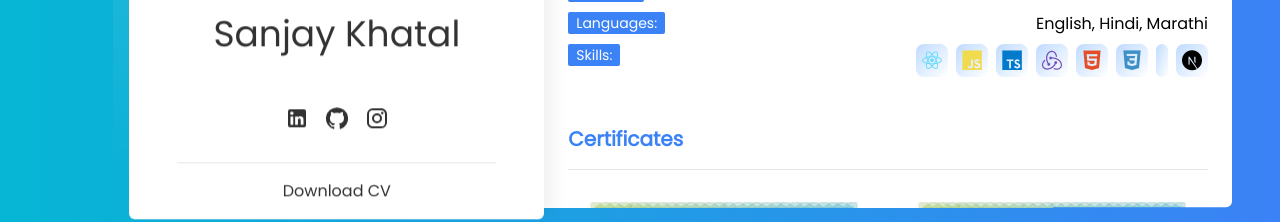
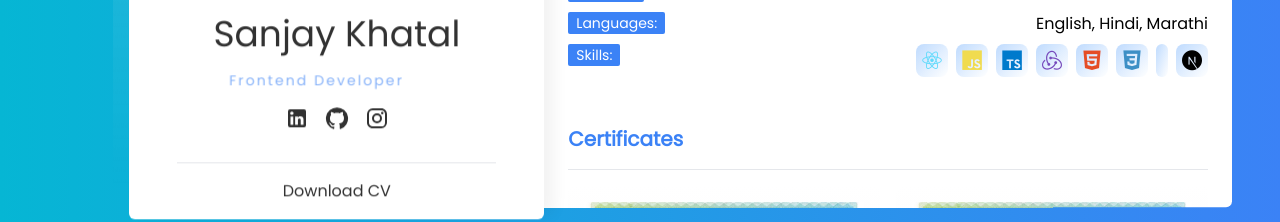
Before and after one commit to appsyk/portfolio, a Next.js app: page / in a window 1280 px wide. Shown: the part 474-696 px from the top of the page. Built offline with nearby package versions, Linux system fonts and the light colour scheme.

Commit message:
ui: animation timer

```diff
--- a/src/app/globals.css
+++ b/src/app/globals.css
@@ -14,11 +14,11 @@ body {
   margin: 0 auto;
   letter-spacing: .15em;
   font-weight: 500;
-  animation: slide 5.5s ease-in-out infinite;
 }
 
 .start-animation-0, .start-animation-1, .start-animation-2, .start-animation-3 {
-  animation: slide 5.5s ease-in-out infinite;
+  animation: slide 5.4s ease-in-out infinite;
+  animation-timing-function: cubic-bezier(0.175, 0.885, 0.32, 1.275);
 }
 
 .image-zoom-animation {
@@ -78,7 +78,8 @@ body {
 
 @keyframes slide {
   0% {
-    transform: translateX(-300px)
+    transform: translateX(-300px);
+    opacity: 0;
   }
 
   5% {
@@ -86,7 +87,8 @@ body {
   }
 
   10% {
-    transform: translateX(0)
+    transform: translateX(0);
+    opacity: 1;
   }
 
   85% {
@@ -98,7 +100,8 @@ body {
   }
 
   100% {
-    transform: translateX(300px)
+    transform: translateX(300px);
+    opacity: 1;
   }
 }
 
--- a/src/components/Self.tsx
+++ b/src/components/Self.tsx
@@ -9,7 +9,7 @@ const Self = () => {
     useEffect(() => {
         const timer = setInterval(() => {
             setCount((prev) => prev + 1);
-        }, 5500)
+        }, 5350)
 
         return () => clearInterval(timer);
     }, [])
@@ -42,9 +42,11 @@ const Self = () => {
                         {data.name}
                     </h2>
                     <div className='text-primary text-sm mb-4 overflow-hidden'>
-                        <div className={`w-fit transition-all role-animation start-animation-${count}`}>
-                            {data.role[count] || "-"}
-                        </div>
+                        {data.role[count] &&
+                            <div className={`w-fit transition-all role-animation start-animation-${count}`}>
+                                {data.role[count] || "-"}
+                            </div>
+                        }
                     </div>
                     <div className='flex gap-4 justify-center'>
                         <Link href={data.linkedinUrl} target="_blank"><svg className='w-6 cursor-pointer hover-effect hover:text-primary text-secondary' focusable="false" aria-hidden="true" viewBox="0 0 24 24"><path fill="currentColor" d="M19 3a2 2 0 0 1 2 2v14a2 2 0 0 1-2 2H5a2 2 0 0 1-2-2V5a2 2 0 0 1 2-2h14m-.5 15.5v-5.3a3.26 3.26 0 0 0-3.26-3.26c-.85 0-1.84.52-2.32 1.3v-1.11h-2.79v8.37h2.79v-4.93c0-.77.62-1.4 1.39-1.4a1.4 1.4 0 0 1 1.4 1.4v4.93h2.79M6.88 8.56a1.68 1.68 0 0 0 1.68-1.68c0-.93-.75-1.69-1.68-1.69a1.69 1.69 0 0 0-1.69 1.69c0 .93.76 1.68 1.69 1.68m1.39 9.94v-8.37H5.5v8.37h2.77z"></path></svg></Link>
```
